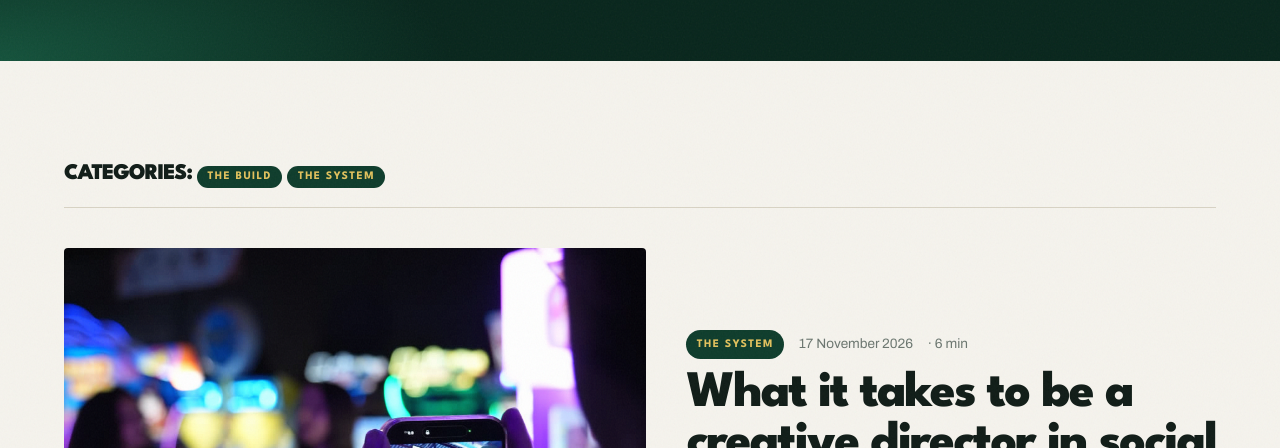
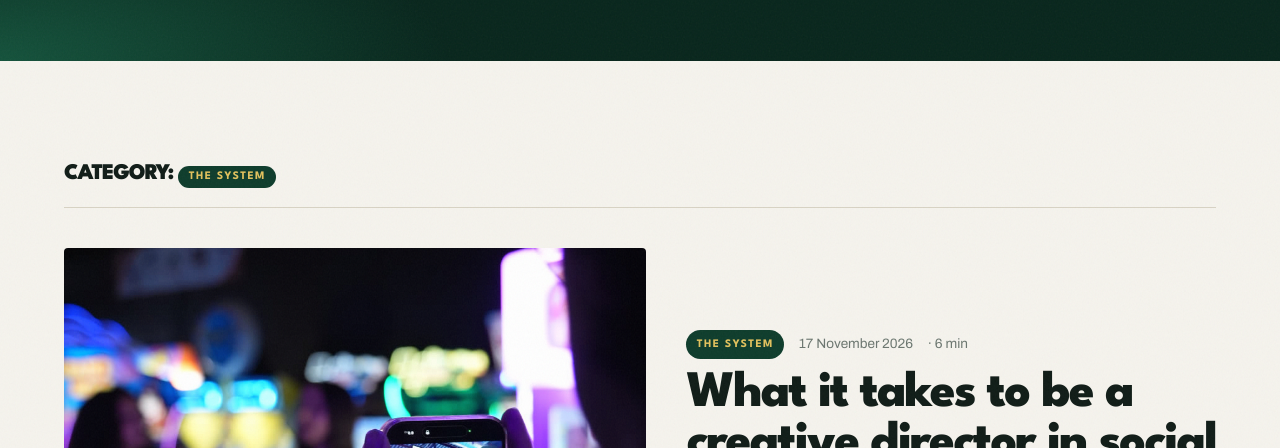
Before and after one commit to emaanvx/emaan-site, a plain HTML site: page writing/index.html in a window 1280 px wide. Shown: the part 352-800 px from the top of the page. Drawn offline with Linux system fonts and the light colour scheme.

Commit message:
Writing index: drop empty category
Co-Authored-By: Claude Opus 5.5 <noreply@anthropic.com>
Claude-Session: https://claude.ai/code/session_01G8BvbLuaqb6CWQziU6Gfko

```diff
--- a/writing/index.html
+++ b/writing/index.html
@@ -35,7 +35,7 @@
 </section>
 <section class="section">
   <div class="wrap">
-    <div class="section-head" id="the-system"><h2 style="font-size:1.4rem">Categories: <span class="chip" id="the-build">The Build</span> <span class="chip">The System</span></h2></div>
+    <div class="section-head" id="the-system"><h2 style="font-size:1.4rem">Category: <span class="chip">The System</span></h2></div>
     <div class="post-list">
       <a class="post-card rise" href="what-it-takes-to-be-a-creative-director.html">
         <figure><img src="../media/arcade-phone.jpg" alt="" loading="lazy"></figure>
```
